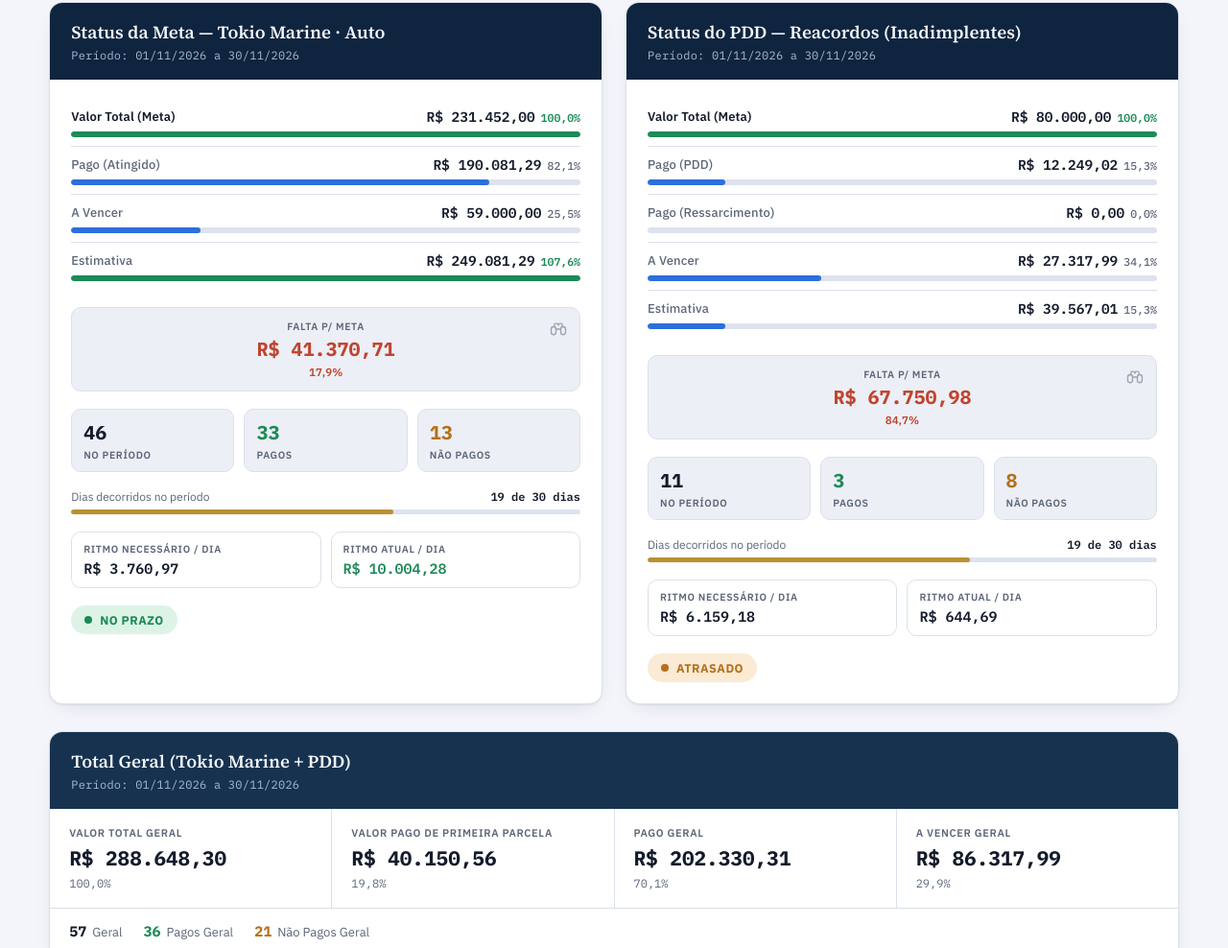
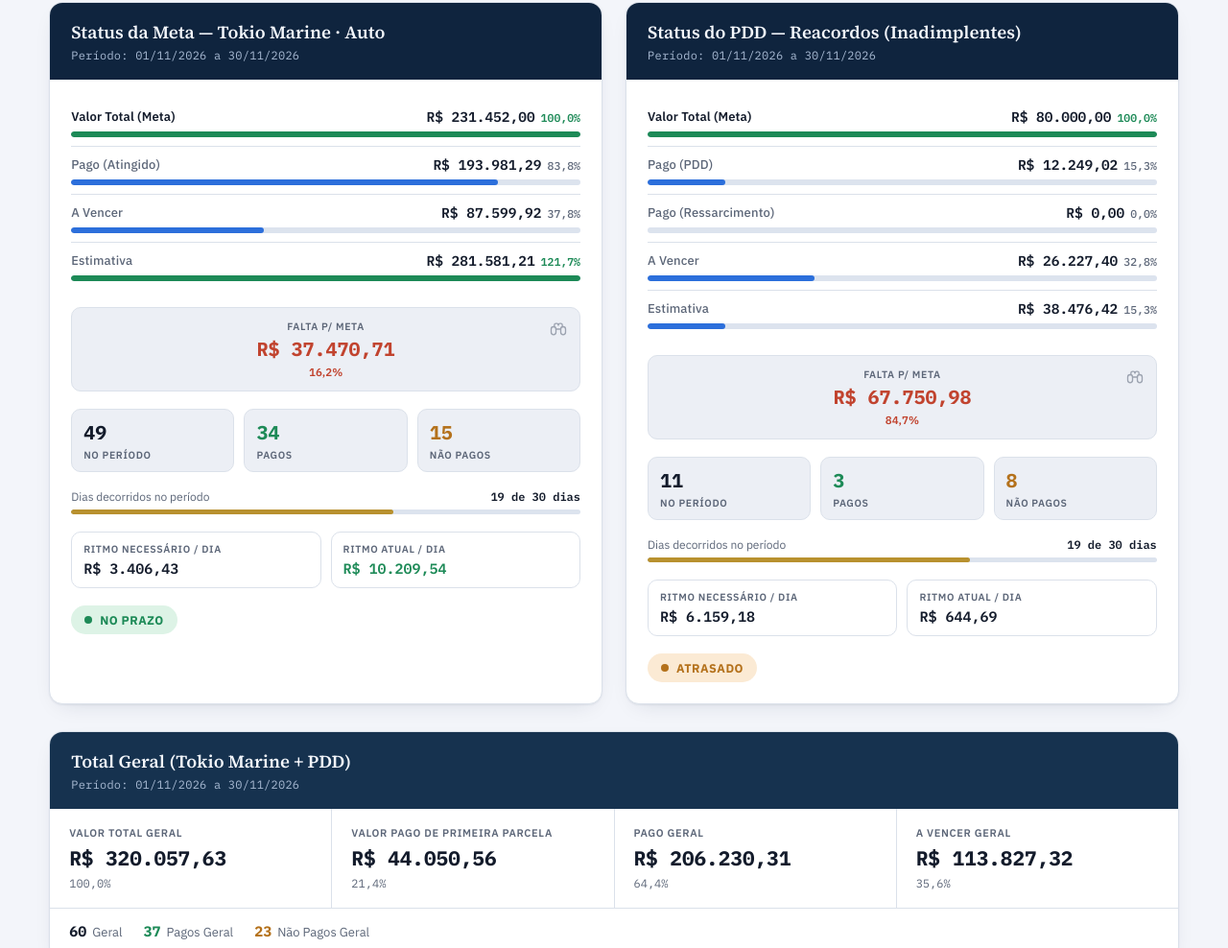
Before and after one commit to DarcCosta/PainelDarcCosta, a plain HTML site: page index.html in a window 1280 px wide. Shown: the part 254-1242 px from the top of the page at 96% size. Drawn offline with Linux system fonts and the light colour scheme.

Commit message:
Atualização automática do painel — 19/11/2026, 13:58:23

```diff
--- a/index.html
+++ b/index.html
@@ -782,44 +782,44 @@ break;case"<bookViews":;case"<bookViews>":;case"</bookViews>":break;case"<workbo
       },
       {
         "label": "Pago (Atingido)",
-        "value": 190081.29,
-        "pct": 0.8212557679346042,
+        "value": 193981.29,
+        "pct": 0.8381059139692032,
         "emphasis": false
       },
       {
         "label": "A Vencer",
-        "value": 59000,
-        "pct": 0.2549124656516254,
+        "value": 87599.92,
+        "pct": 0.37847985759466324,
         "emphasis": false
       },
       {
         "label": "Estimativa",
-        "value": 249081.29,
-        "pct": 1.0761682335862295,
+        "value": 281581.21,
+        "pct": 1.2165857715638664,
         "emphasis": false
       }
     ],
     "counts": [
       {
         "label": "No Período",
-        "value": 46,
+        "value": 49,
         "tone": ""
       },
       {
         "label": "Pagos",
-        "value": 33,
+        "value": 34,
         "tone": "good"
       },
       {
         "label": "Não Pagos",
-        "value": 13,
+        "value": 15,
         "tone": "warn"
       }
     ],
     "diasTexto": "19 de 30 dias",
     "diasPct": 0.6333333333333333,
-    "ritmoNecessario": 3760.9736363636357,
-    "ritmoAtual": 10004.278421052632,
+    "ritmoNecessario": 3406.428181818181,
+    "ritmoAtual": 10209.541578947368,
     "status": "No Prazo"
   },
   "pdd": {
@@ -847,13 +847,13 @@ break;case"<bookViews":;case"<bookViews>":;case"</bookViews>":break;case"<workbo
       },
       {
         "label": "A Vencer",
-        "value": 27317.989999999998,
-        "pct": 0.34147487499999996,
+        "value": 26227.399999999998,
+        "pct": 0.3278425,
         "emphasis": false
       },
       {
         "label": "Estimativa",
-        "value": 39567.009999999995,
+        "value": 38476.42,
         "pct": 0.15311275,
         "emphasis": false
       }
@@ -888,43 +888,43 @@ break;case"<bookViews":;case"<bookViews>":;case"</bookViews>":break;case"<workbo
     "rows": [
       {
         "label": "Valor Total Geral",
-        "value": 288648.3,
+        "value": 320057.63,
         "pct": 1,
         "emphasis": true
       },
       {
         "label": "Valor Pago de Primeira Parcela",
-        "value": 40150.56,
-        "pct": 0.19844065874262734,
+        "value": 44050.56,
+        "pct": 0.2135988642988511,
         "emphasis": false
       },
       {
         "label": "Pago Geral",
-        "value": 202330.31,
-        "pct": 0.7009579131420487,
+        "value": 206230.31,
+        "pct": 0.6443536746804005,
         "emphasis": false
       },
       {
         "label": "A Vencer Geral",
-        "value": 86317.98999999999,
-        "pct": 0.29904208685795136,
+        "value": 113827.31999999999,
+        "pct": 0.35564632531959944,
         "emphasis": false
       }
     ],
     "counts": [
       {
         "label": "Geral",
-        "value": 57,
+        "value": 60,
         "tone": ""
       },
       {
         "label": "Pagos Geral",
-        "value": 36,
+        "value": 37,
         "tone": "good"
       },
       {
         "label": "Não Pagos Geral",
-        "value": 21,
+        "value": 23,
         "tone": "warn"
       }
     ],
@@ -940,7 +940,7 @@ break;case"<bookViews":;case"<bookViews>":;case"</bookViews>":break;case"<workbo
   // Timestamp of when this HTML file's BOOTSTRAP data was last baked in
   // (updated by buildFileWithData whenever a new copy is published/saved).
   // PUBLISHED_AT:START
-  const PUBLISHED_AT = "2026-11-19T13:03:00.047Z";
+  const PUBLISHED_AT = "2026-11-19T16:58:22.553Z";
   // PUBLISHED_AT:END
 
   const STORAGE_KEY = 'darc-painel-ressarcimento-tokio:v1';
```
